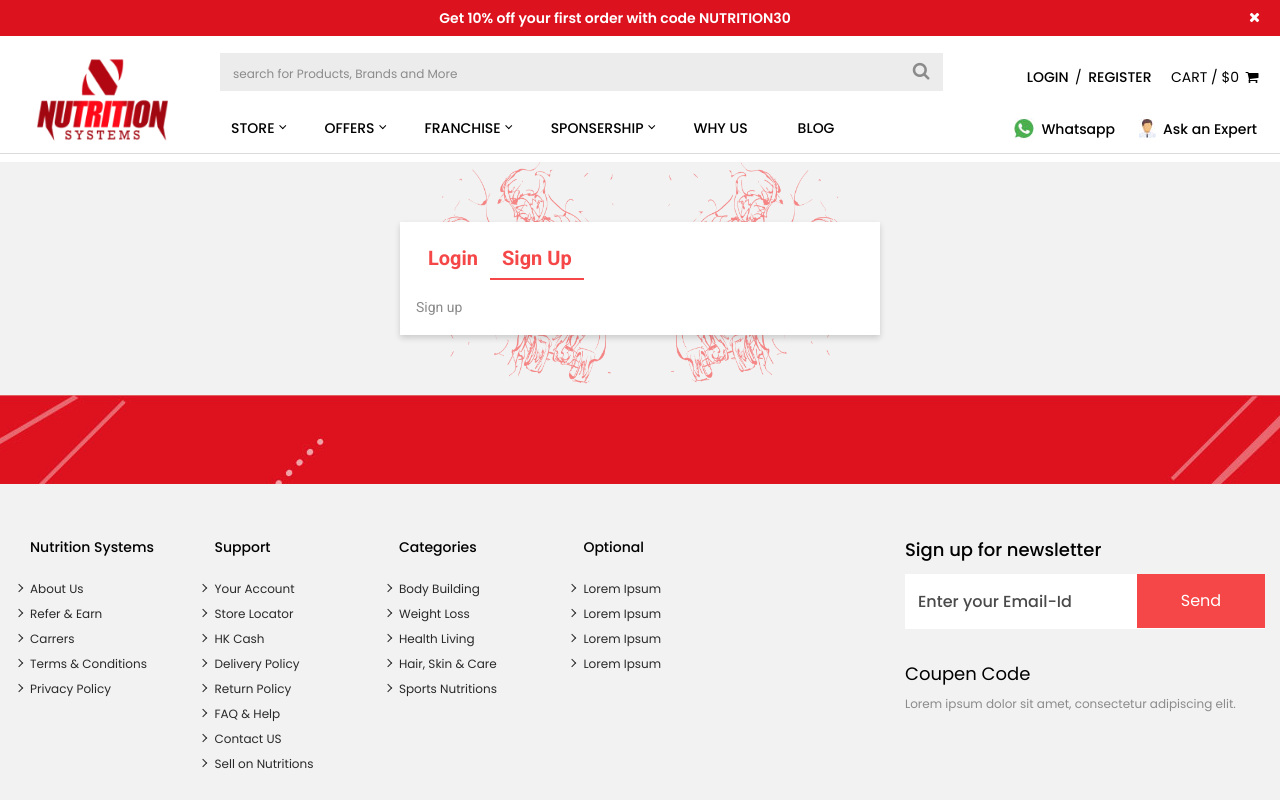
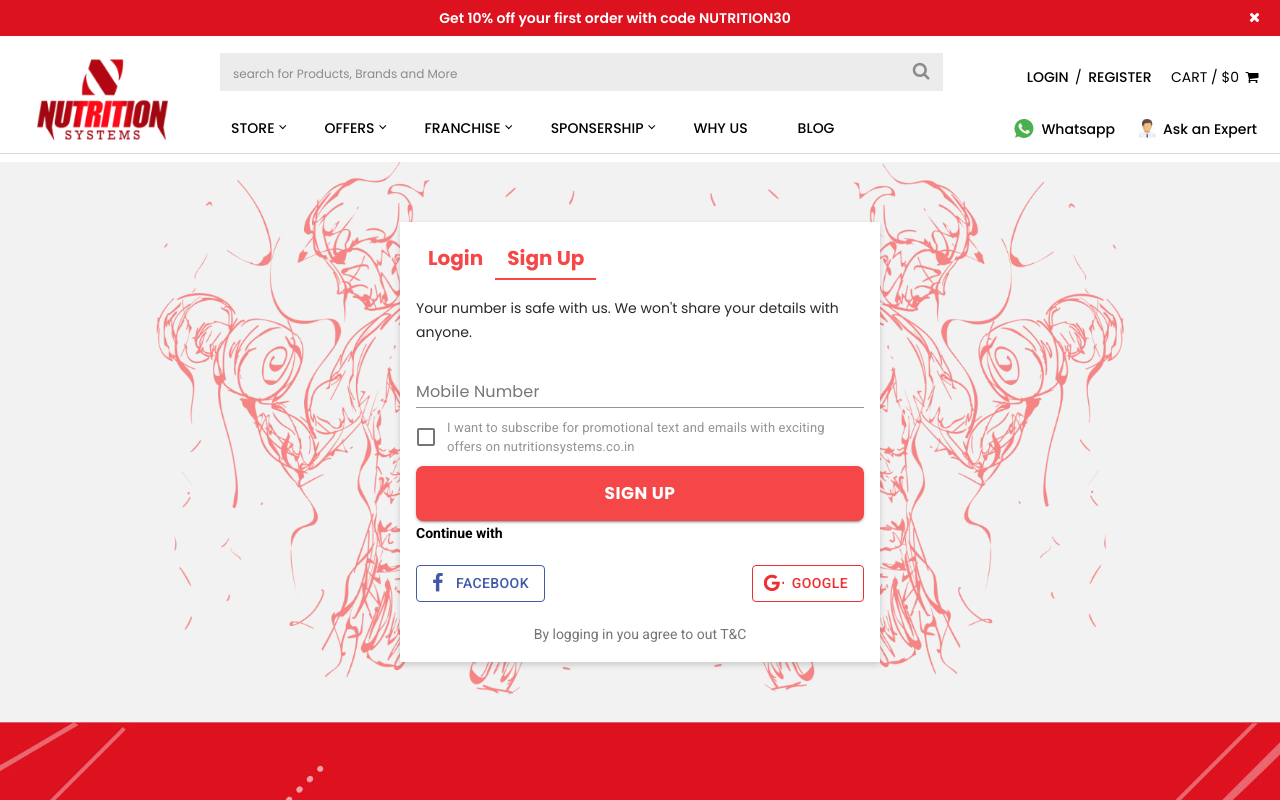
Before and after one commit to KaranPalan7507/NSEcomm, a React (Create React App) app in the folder nutrition/: page /login in a window 1280 px wide. Both pictures are taken after a click on the item "Sign Up". Shown: the top 800 px of the page. Built offline with nearby package versions, Linux system fonts and the light colour scheme.

Commit message:
wip signup page

```diff
--- a/nutrition/src/Common/Tabs/style.scss
+++ b/nutrition/src/Common/Tabs/style.scss
@@ -8,12 +8,13 @@
   .tab-list-item {
     display: inline-block;
     list-style: none;
-    margin-bottom: -1px;
     padding: 0.5rem 0.75rem;
+    text-align: center;
+    font-weight: bold;
     font-size: 20px;
     color: #f54747;
-    font-weight: 600;
-    text-align: center;
+    font-family: Poppins;
+    cursor: pointer;
   }
 
   .tab-list-item.active {
--- a/nutrition/src/Pages/LoginSignUp/login.js
+++ b/nutrition/src/Pages/LoginSignUp/login.js
@@ -20,16 +20,16 @@
           onSubmit={data => this.onSubmit(data)}
         >
           <TextField
+            classes={{ root: "login-input" }}
             label={messages.common.mobile_number}
             margin="normal"
-            helperText={messages.common.field_required}
             fullWidth
           />
           <TextField
             type="password"
+            classes={{ root: "login-input" }}
             label={messages.common.password}
             margin="normal"
-            helperText={messages.common.field_required}
             fullWidth
             InputProps={{
               endAdornment: (
--- a/nutrition/src/Pages/LoginSignUp/signup.js
+++ b/nutrition/src/Pages/LoginSignUp/signup.js
@@ -1,7 +1,57 @@
 import React from "react";
+import messages from "./../../utils/messages";
+import TextField from "@material-ui/core/TextField";
+import Button from "@material-ui/core/Button";
+import Icon from "@material-ui/core/Icon";
+import { FormControlLabel, Checkbox } from "@material-ui/core";
+
 export default class Signup extends React.Component {
   render() {
-    console.log("sugnuo");
-    return <div>Sign up</div>;
+    return (
+      <div className="signup-wrapper">
+        <span className="info-text">{messages.common.signup_text}</span>
+        <form
+          className="login-form"
+          noValidate
+          autoComplete="off"
+          onSubmit={data => this.onSubmit(data)}
+        >
+          <TextField
+            classes={{ root: "login-input" }}
+            label={messages.common.mobile_number}
+            margin="normal"
+            fullWidth
+          />
+          <FormControlLabel
+            control={<Checkbox />}
+            className="subscribe_text"
+            label={messages.common.email_subscribe}
+          />
+          <Button variant="contained" className="login-btn">
+            {messages.common.signUp}
+          </Button>
+        </form>
+        <div>
+          <span className="continue-text">{messages.common.continue_with}</span>
+          <div className="social-btn-wrapper">
+            <Button
+              variant="outlined"
+              className="facebook-btn"
+              startIcon={<Icon className="fa fa-facebook" />}
+            >
+              {messages.common.facebook}
+            </Button>
+            <Button
+              variant="outlined"
+              className="google-btn"
+              startIcon={<Icon className="fa fa-google-plus" />}
+            >
+              {messages.common.google}
+            </Button>
+          </div>
+          <div className="terms-text">{messages.common.terms_text}</div>
+        </div>
+      </div>
+    );
   }
 }
--- a/nutrition/src/Pages/LoginSignUp/style.scss
+++ b/nutrition/src/Pages/LoginSignUp/style.scss
@@ -12,31 +12,6 @@
   box-shadow: 0px 3px 6px rgba(0, 0, 0, 0.16);
   background-color: #fff;
   margin: auto;
-}
-.login-wrapper {
-  .login-btn {
-    width: 100%;
-    height: 55px;
-    border-radius: 7px;
-    background-color: #f54747;
-    color: #fff;
-    &:hover {
-      background-color: #f66767;
-    }
-  }
-  .otp-btn {
-    background-color: #194f69;
-    font-size: 12px;
-    text-transform: none;
-    margin: 8px;
-    position: absolute;
-    right: 0;
-    top: -15px;
-  }
-  .forgot-wrapper {
-    display: flex;
-    justify-content: space-between;
-  }
   .social-btn-wrapper {
     display: flex;
     justify-content: space-between;
@@ -55,9 +30,66 @@
     font-weight: 700;
     color: black;
   }
+
+  .login-btn {
+    width: 100%;
+    height: 55px;
+    border-radius: 7px;
+    background-color: #f54747;
+    color: #fff;
+    font-family: Poppins;
+    font-weight: bold;
+    font-size: 17px;
+    &:hover {
+      background-color: #f66767;
+    }
+  }
+  .login-input {
+    label {
+      font-family: Poppins;
+    }
+    .Mui-focused {
+      color: #f54747;
+    }
+
+    .MuiInput-underline:after {
+      border-bottom-color: #f54747;
+    }
+  }
   .terms-text {
     text-align: center;
     color: rgba(0, 0, 0, 0.54);
     font-size: 14px;
   }
 }
+.login-wrapper {
+  .MuiFab-extended.MuiFab-sizeSmall.otp-btn {
+    background-color: #f54747;
+    font-size: 12px;
+    text-transform: none;
+    margin: 8px;
+    position: absolute;
+    right: 0;
+    top: -20px;
+    width: 158px;
+    font-family: Poppins;
+    font-weight: bold;
+  }
+  .forgot-wrapper {
+    display: flex;
+    justify-content: space-between;
+  }
+}
+.signup-wrapper {
+  .info-text {
+    font-size: 14px;
+    color: #25292b;
+    font-family: Poppins;
+  }
+  .subscribe_text {
+    .MuiTypography-body1 {
+      font-size: 13px;
+    }
+    color: #929495;
+  }
+}
--- a/nutrition/src/Pages/ProductGrid/index.js
+++ b/nutrition/src/Pages/ProductGrid/index.js
@@ -11,7 +11,10 @@
     this.getProducts();
   }
   getProducts = async () => {
+    const res2 = await API.GET(apis.productDetails);
+    console.log(res2);
     const response = await API.GET(apis.allProducts);
+
     if (response.success) {
       this.setState({ data: response.data });
     }
--- a/nutrition/src/axios.js
+++ b/nutrition/src/axios.js
@@ -1,7 +1,7 @@
 import axios from "axios";
 
 const instance = axios.create({
-  baseURL: `/api/`
+  baseURL: `/`
 });
 instance.interceptors.request.use(function(config) {
   return config;
--- a/nutrition/src/constants.js
+++ b/nutrition/src/constants.js
@@ -1,3 +1,4 @@
 export const apis = {
-  allProducts: "products/all"
+  allProducts: "all",
+  productDetails: "product_details"
 };
--- a/nutrition/src/utils/messages.js
+++ b/nutrition/src/utils/messages.js
@@ -32,7 +32,11 @@
     continue_with: "Continue with",
     terms_text: "By logging in you agree to out T&C",
     google: "Google",
-    facebook: "Facebook"
+    facebook: "Facebook",
+    signup_text:
+      "Your number is safe with us. We won't share your details with anyone.",
+    email_subscribe:
+      "I want to subscribe for promotional text and emails with exciting offers on nutritionsystems.co.in"
   }
 };
 
```
